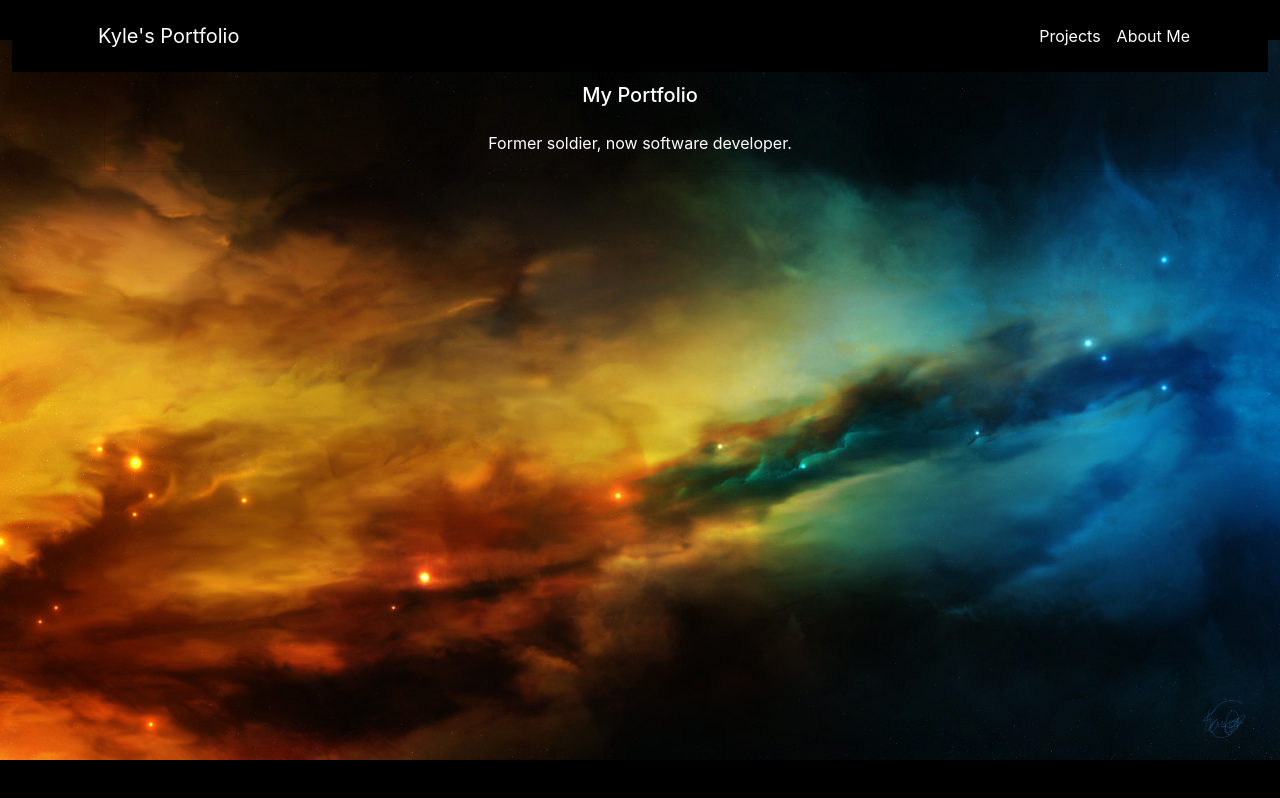
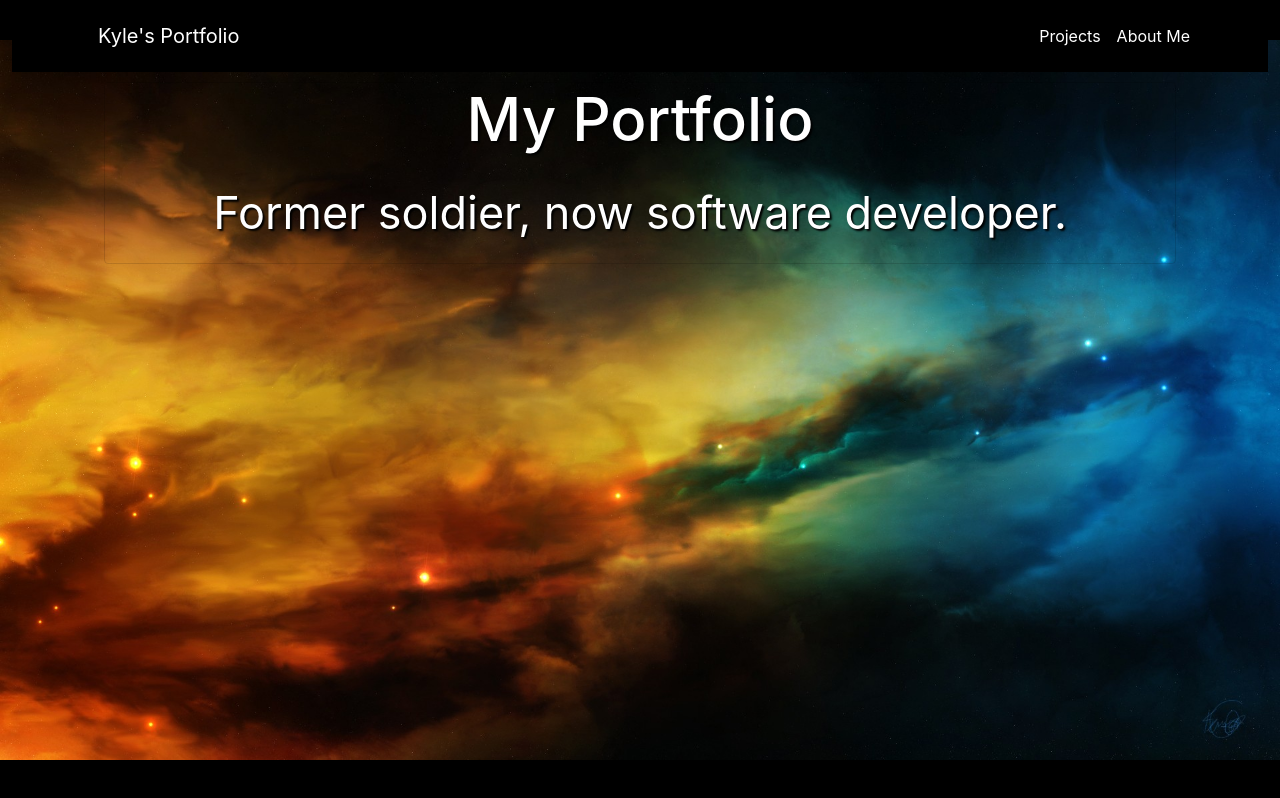
Before and after one commit to PhantomKilo/react-portfolio, a React (Create React App) app: page /#/ in a window 1280 px wide. Built offline with nearby package versions, Linux system fonts and the light colour scheme.

Commit message:
More CSS updates

```diff
--- a/package.json
+++ b/package.json
@@ -8,6 +8,7 @@
     "@testing-library/react": "^11.2.7",
     "@testing-library/user-event": "^12.8.3",
     "bootstrap": "^5.1.3",
+    "devicon-react-svg": "^0.2.3",
     "react": "^17.0.2",
     "react-bootstrap": "^2.0.2",
     "react-dom": "^17.0.2",
--- a/src/Components/AboutPage/AboutPage.css
+++ b/src/Components/AboutPage/AboutPage.css
@@ -1,3 +1,7 @@
+.card {
+    text-shadow: 2px 2px 2px black;
+}
+
 .background {
     background: none;
 }
--- a/src/Components/AboutPage/AboutPage.js
+++ b/src/Components/AboutPage/AboutPage.js
@@ -2,6 +2,7 @@ import Container from "react-bootstrap/Container";
 import Row from "react-bootstrap/row";
 import Col from "react-bootstrap/Col";
 import Card from "react-bootstrap/Card";
+import DevIcon from "devicon-react-svg";
 
 const AboutPage = () => {
   return (
--- a/src/Components/HomePage/HomePage.css
+++ b/src/Components/HomePage/HomePage.css
@@ -11,3 +11,15 @@ a {
 .background {
     background: none;
 }
+
+.card {
+    text-shadow: 2px 2px 2px black;
+}
+
+.title {
+    font-size: 60px;
+}
+
+.subTitle {
+    font-size: 45px;
+}
--- a/src/Components/HomePage/HomePage.js
+++ b/src/Components/HomePage/HomePage.js
@@ -9,9 +9,9 @@ const HomePage = () => {
     <Container>
       <Row>
         <Col>
-          <Card className="background">
-            <Card.Title>My Portfolio</Card.Title>
-            <Card.Body>Former soldier, now software developer. </Card.Body>
+          <Card className="background" >
+            <Card.Title className="title">My Portfolio</Card.Title>
+            <Card.Body className="subTitle">Former soldier, now software developer. </Card.Body>
           </Card>
         </Col>
         {/* <Col sm={12} md={6}>
--- a/src/Components/ProjectPage/ProjectPage.css
+++ b/src/Components/ProjectPage/ProjectPage.css
@@ -1,5 +1,6 @@
 .card {
     margin: 10px;
+    text-shadow: 2px 2px 2px black;
 }
 
 ul {
```
Also changed, not shown: 1 other file (tests, documents, lock files or other folders).
